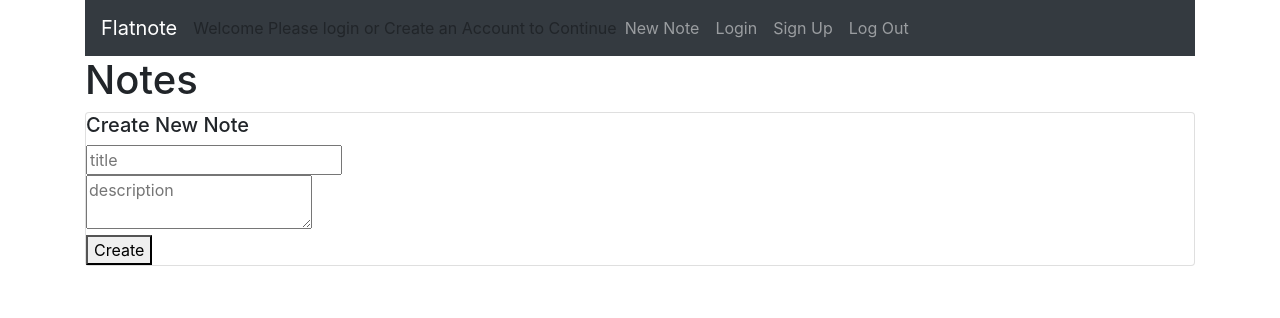
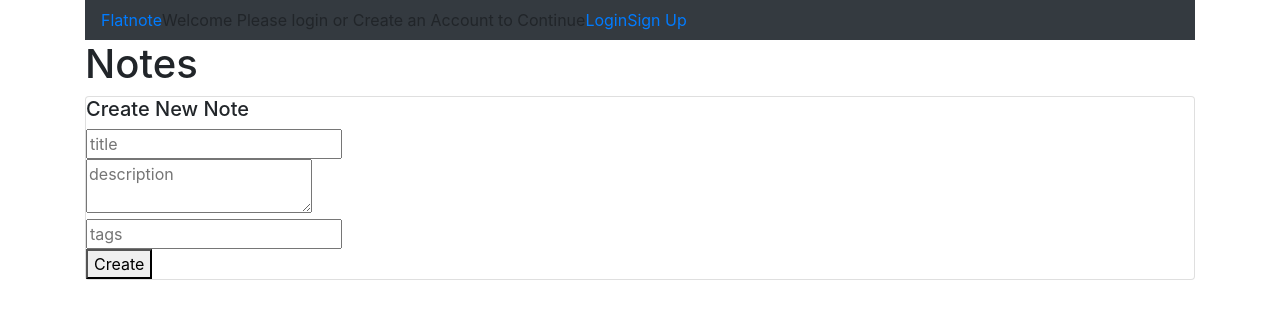
Before and after one commit to jqwest/flatnote-frontend, a React (Create React App) app: page /newnote in a window 1280 px wide. Shown: the top 318 px of the page. Built offline with nearby package versions, Linux system fonts and the light colour scheme; no server answers.

Commit message:
fixed navigation

```diff
--- a/src/components/MainNavbar.js
+++ b/src/components/MainNavbar.js
@@ -6,21 +6,26 @@ import Form from 'react-bootstrap/Form';
 import FormControl from 'react-bootstrap/FormControl'
 import Button from 'react-bootstrap/Button';
 import Navbar from 'react-bootstrap/Navbar'
+import { Link } from 'react-router-dom';
 
 const MainNavbar = props => {
     console.log(props);
 
     return (
       <Navbar bg="dark" variant="dark">
-        <Navbar.Brand href="#home">Flatnote</Navbar.Brand>
+        <Link to="/home">Flatnote</Link>
         Welcome {
           props.isLoggedIn ? props.currentUser.username : 'Please login or Create an Account to Continue'
       }
           <Nav className="mr-auto">
-            <Nav.Link href="#home">New Note</Nav.Link>
-            <Nav.Link href="#features">Login</Nav.Link>
-            <Nav.Link href="#pricing">Sign Up</Nav.Link>
-            <Nav.Link href="#pricing">Log Out</Nav.Link>
+          {
+            props.isLoggedIn ? <Link to="/newnote">New Note</Link> : null
+
+          }
+            <Link to="/login">Login</Link>
+            <Link to="/signup">Sign Up</Link>
+            {props.isLoggedIn ? <Link to="#pricing">Log Out</Link> : null
+}
       </Nav>
       {/* <Form inline>
         <FormControl type="text" placeholder="Search" className="mr-sm-2" />
--- a/src/components/NewNote.js
+++ b/src/components/NewNote.js
@@ -1,4 +1,6 @@
 import React from 'react'
+
+const API = 'http://localhost:3000/notes'
 
 class NewNote extends React.Component {
     constructor(){
@@ -10,7 +12,6 @@ class NewNote extends React.Component {
         }
     }
 
-
     handleChange = e => {
         this.setState({
             [e.target.name]: e.target.value
@@ -19,15 +20,19 @@ class NewNote extends React.Component {
 
     handleSubmit = e => {
         e.preventDefault();
-        const addNewNote = {
-            title: this.state.title,
-            content: this.state.content,
-            tags: this.state.tags
-        }
-        console.log(e);
+        const reqObj = {
+            method: 'POST',
+            headers: {
+                'Content-Type': 'application.json',
+                'Accept': 'application/json'},
+            body: JSON.stringify({
+                ...this.state})
+        };
 
+        fetch(API, reqObj)
+            .then(resp => resp.json())
+            .then(data => console.log(data));
     }
-
 
     render(){
         return(
@@ -52,6 +57,15 @@ class NewNote extends React.Component {
                         onChange={this.handleChange}>
                     </textarea>
                     </div>
+                    <div className='input-field'>
+                        <input
+                            placeholder='tags'
+                            value={this.state.tags}
+                            type='text'
+                            name='tags'
+                            onChange={this.handleChange}>
+                        </input>
+                    </div>
                     <button>Create</button>
                 </form>
             </div>
```
